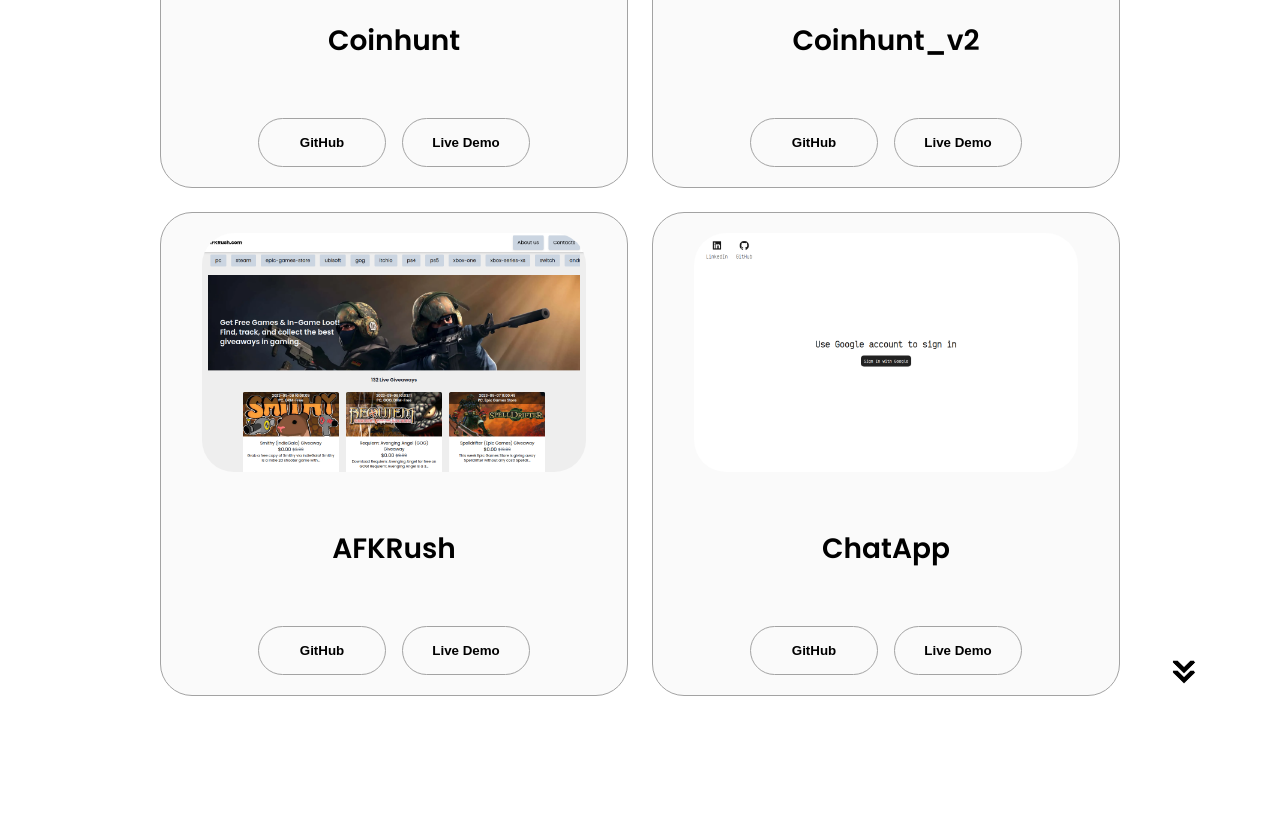
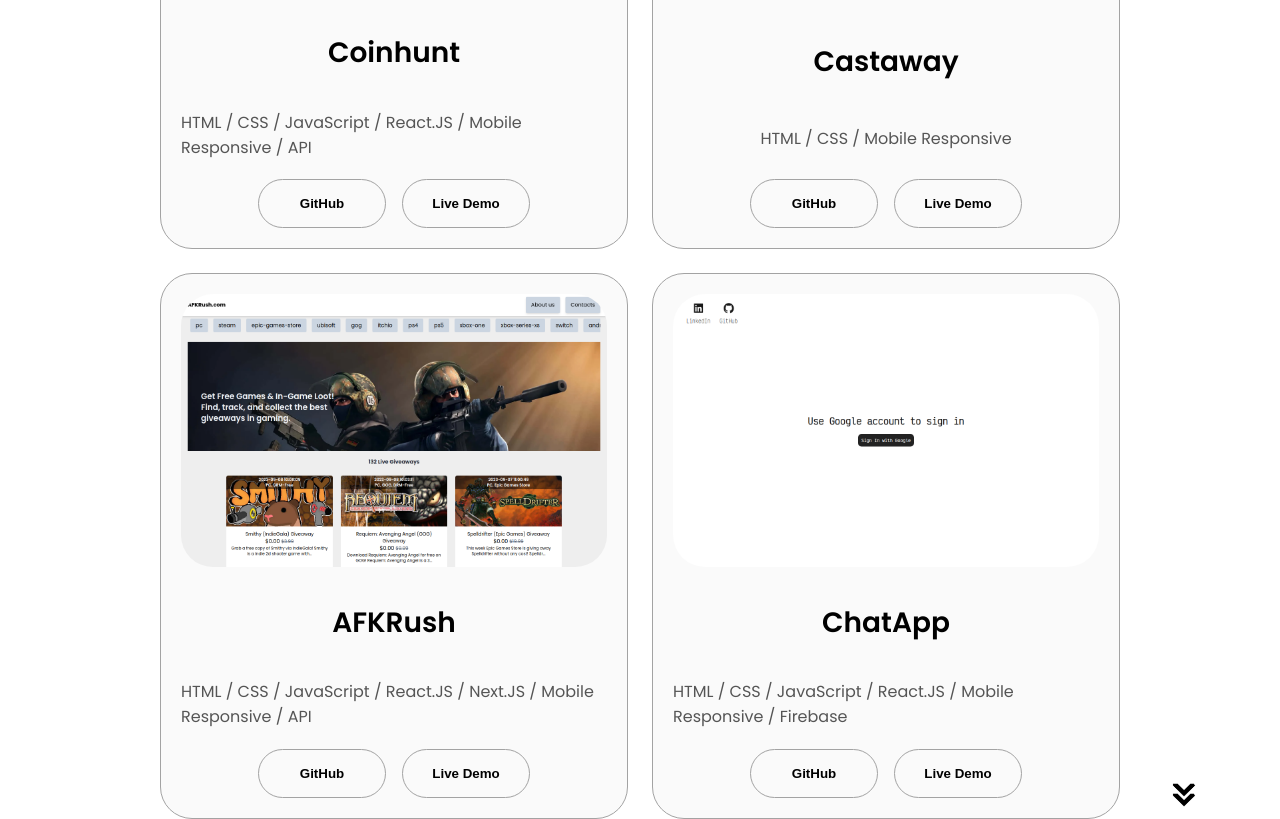
Before and after one commit to andrewartemow/portfolio_website, a plain HTML site: page index.html in a window 1280 px wide. Shown: the part 3322-4141 px from the top of the page. Drawn offline with Linux system fonts and the light colour scheme.

Commit message:
new project

```diff
--- a/index.html
+++ b/index.html
@@ -300,12 +300,18 @@
         <div class="about-containers">
           <div class="details-container color-container project-container">
             <div class="article-container">
+              <div class="project-img-container">
                 <img
                   src="./assets/coinhunt.jpg"
                   alt="Project 1"
                   class="project-img"
                 />
+              </div>
+
               <h2 class="experience-subtitle project-title">Coinhunt</h2>
+              <p>
+                HTML / CSS / JavaScript / React.JS / Mobile Responsive / API
+              </p>
               <div class="btn-container">
                 <button
                   class="btn btn-color-2 project-btn"
@@ -324,12 +330,16 @@
           </div>
           <div class="details-container color-container project-container">
             <div class="article-container">
+              <div class="project-img-container">
                 <img
-                src="./assets/coinhunt2.jpg"
+                  src="./assets/castaway.jpg"
                   alt="Project 2"
                   class="project-img"
                 />
-              <h2 class="experience-subtitle project-title">Coinhunt_v2</h2>
+              </div>
+
+              <h2 class="experience-subtitle project-title">Castaway</h2>
+              <p>HTML / CSS / Mobile Responsive</p>
               <div class="btn-container">
                 <button
                   class="btn btn-color-2 project-btn"
@@ -346,14 +356,22 @@
               </div>
             </div>
           </div>
+
           <div class="details-container color-container project-container">
             <div class="article-container">
+              <div class="project-img-container">
                 <img
                   src="./assets/afkrush.jpg"
                   alt="Project 3"
                   class="project-img"
                 />
+              </div>
+
               <h2 class="experience-subtitle project-title">AFKRush</h2>
+              <p>
+                HTML / CSS / JavaScript / React.JS / Next.JS / Mobile Responsive
+                / API
+              </p>
               <div class="btn-container">
                 <button
                   class="btn btn-color-2 project-btn"
@@ -372,12 +390,19 @@
           </div>
           <div class="details-container color-container project-container">
             <div class="article-container">
+              <div class="project-img-container">
                 <img
                   src="./assets/chatapp.jpg"
                   alt="Project 4"
                   class="project-img"
                 />
+              </div>
+
               <h2 class="experience-subtitle project-title">ChatApp</h2>
+              <p>
+                HTML / CSS / JavaScript / React.JS / Mobile Responsive /
+                Firebase
+              </p>
               <div class="btn-container">
                 <button
                   class="btn btn-color-2 project-btn"
--- a/mediaqueries.css
+++ b/mediaqueries.css
@@ -78,8 +78,7 @@
   }
 
   .about-containers,
-  .contact-info-upper-container,
-  .btn-container {
+  .contact-info-upper-container {
     flex-wrap: wrap;
   }
 
--- a/style.css
+++ b/style.css
@@ -405,10 +405,20 @@ article .icon {
   background: rgb(250, 250, 250);
 }
 
+.project-container .article-container {
+  display: flex;
+  flex-direction: column;
+  text-align: initial;
+  gap: 1.2rem;
+  align-items: center;
+  height: 100%;
+  justify-content: space-between;
+}
+
 .project-img {
   border-radius: 2rem;
-  width: 90%;
-  height: 90%;
+  width: 100%;
+  height: 100%;
 }
 
 .project-title {
```
Also changed, not shown: assets/castaway.jpg (added). Lines whose indentation alone changed are shown as unchanged.
